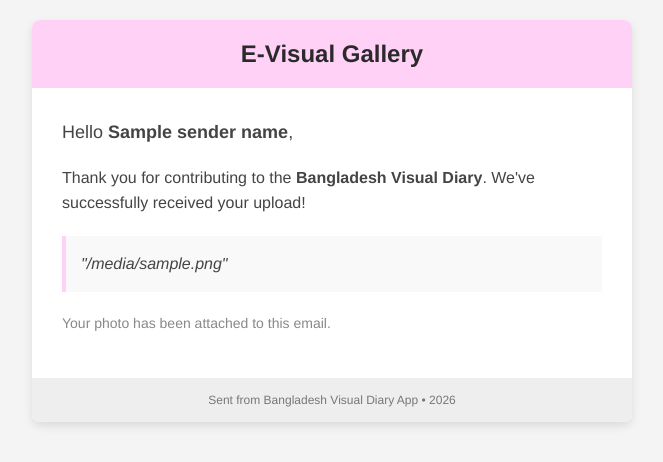
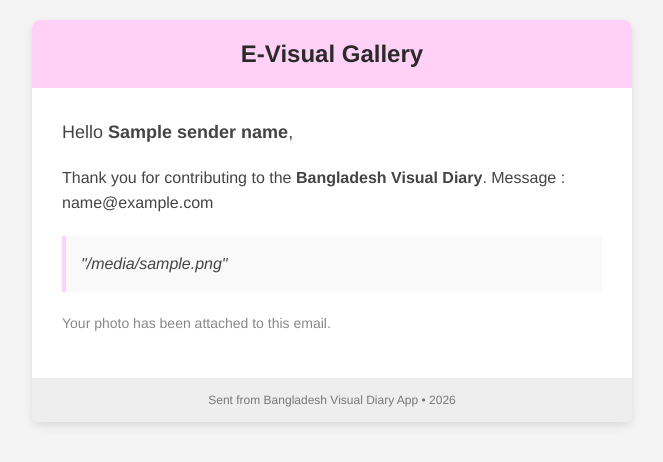
Before and after one commit to Tamana543/BangladeshVisualDiary, a Flask app: template templates/email_template.html in a window 1280 px wide. Shown: the top 462 px of the page, without its empty margins (308-971 px from the left). Run offline with Flask 3, Linux system fonts and the light colour scheme; the template is opened without the code that fills it: most values are stand-ins (such as "Sample title", 1, 10 or a date in 2020).

Commit message:
Email template updated

```diff
--- a/app.py
+++ b/app.py
@@ -63,7 +63,8 @@ def delete_request():
      msg.html = render_template(
             "email_template.html",
             sender_name=sender_name,
-            photo_description= f"Reason for deletion :{reason} "
+            photo_description= f"Reason for deletion :{reason} ",
+            email_reason = "Delete this image from dataBase.."
         )
 
      filepath = os.path.join(app.config["UPLOAD_FOLDER"], image_name)
@@ -117,7 +118,8 @@ def photo_upload():
           msg.html = render_template(
             "email_template.html",
             sender_name=sender,
-            photo_description=description
+            photo_description=description,
+            email_reason = "We've successfully received your upload!"
         )
           with open(filepath,"rb") as img :
                msg.attach(filename, "image/jpeg", img.read())
--- a/templates/email_template.html
+++ b/templates/email_template.html
@@ -16,7 +16,7 @@
         <tr>
             <td style="padding: 30px; color: #444444; line-height: 1.6;">
                 <p style="font-size: 18px; margin-top: 0;">Hello <strong>{{ sender_name }}</strong>,</p>
-                <p>Thank you for contributing to the <strong>Bangladesh Visual Diary</strong>. We've successfully received your upload!</p>
+                <p>Thank you for contributing to the <strong>Bangladesh Visual Diary</strong>. Message : {{email_reason}}</p>
 
                 <div style="background-color: #f9f9f9; border-left: 4px solid #ffd1f7; padding: 15px; margin: 20px 0; font-style: italic;">
                     "{{ photo_description }}"
```
